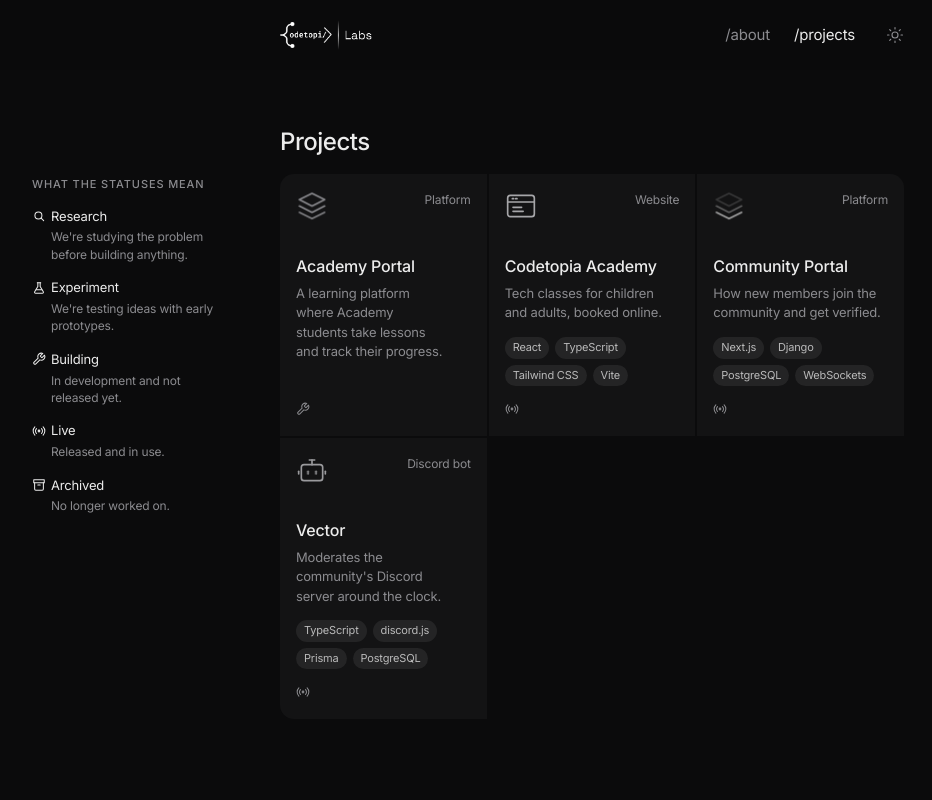
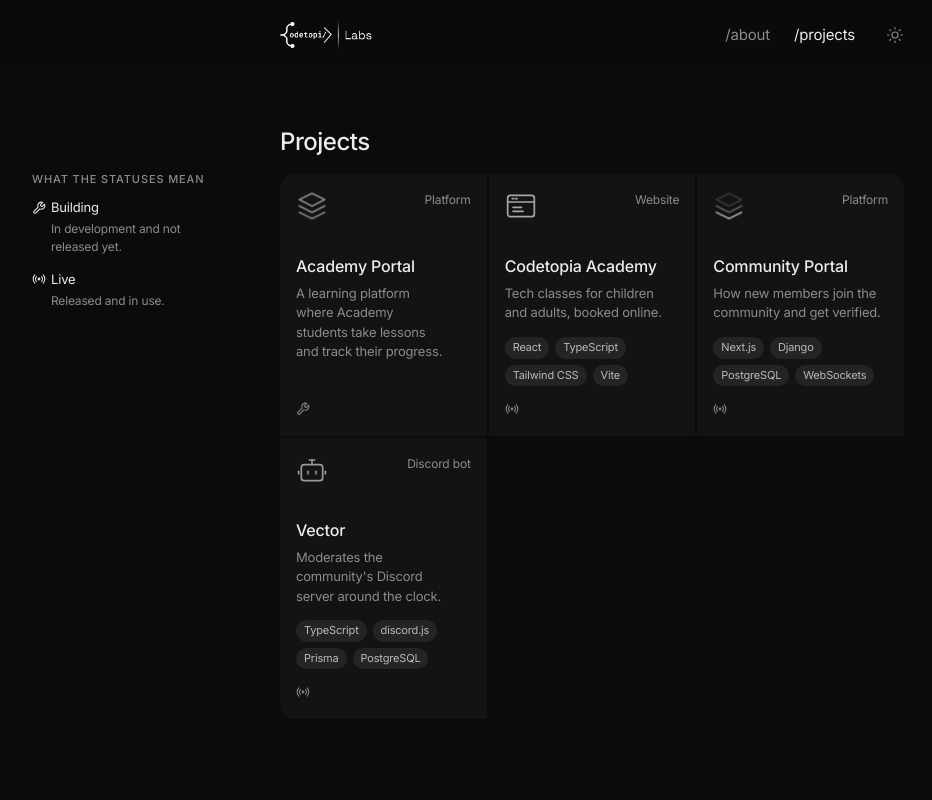
Before and after one commit to codetopialabs/labs, a React (Vite) app: page /projects in a window 1280 px wide. Shown: the top 800 px of the page, without its empty margins (48-980 px from the left). Built offline with nearby package versions, Linux system fonts and the light colour scheme.

Commit message:
Status key scrolls with the cards and lists only statuses in use

```diff
--- a/src/App.css
+++ b/src/App.css
@@ -755,15 +755,23 @@
   color: var(--text-muted);
 }
 
-/* Wide screens: the key moves into the left margin, level with the cards,
-   and the cards keep only the status icon. */
+/* Wide screens: the key moves into the left margin, level with the top of
+   the cards and scrolling with them, and the cards keep only the icon. */
 @media (min-width: 1280px) {
+  .work-with-key {
+    position: relative;
+  }
+
   .status-key-wrap {
-    position: fixed;
-    top: 11rem;
-    left: max(2rem, calc(50% - 21rem - 14rem));
+    position: absolute;
+    top: 0;
+    right: calc(100% + 3.5rem);
     width: 12rem;
     margin-top: 0;
+  }
+
+  .status-key-wrap .eyebrow {
+    line-height: 1;
   }
 
   .status-key-wrap .status-key {
--- a/src/components/WorkCards.tsx
+++ b/src/components/WorkCards.tsx
@@ -69,14 +69,16 @@ export function WorkCards({
   )
 }
 
-// The statuses with what each one means. On wide screens it sits in the
-// left margin beside the cards; on smaller ones it follows them.
-export function StatusKey() {
+// The statuses on the page with what each one means. On wide screens it
+// sits in the left margin level with the cards; on smaller ones it follows them.
+export function StatusKey({ statuses }: { statuses: Set<Status> }) {
   return (
     <section className="section status-key-wrap">
       <h2 className="eyebrow">What the statuses mean</h2>
       <dl className="status-key">
-        {(Object.keys(statusLabels) as Status[]).map((status) => (
+        {(Object.keys(statusLabels) as Status[])
+          .filter((status) => statuses.has(status))
+          .map((status) => (
           <div key={status}>
             <dt className="status">
               <StatusIcon status={status} />
--- a/src/pages/Projects.tsx
+++ b/src/pages/Projects.tsx
@@ -4,13 +4,16 @@ import { projects } from '../data/projects'
 
 export function Projects() {
   // The key only earns its space when projects are at different stages.
-  const withKey = new Set(projects.map((p) => p.status)).size > 1
+  const statuses = new Set(projects.map((p) => p.status))
+  const withKey = statuses.size > 1
   return (
     <>
       <title>Projects | Codetopia Labs</title>
       <h1>Projects</h1>
-      <WorkCards items={projects} detailed headingLevel={2} withKey={withKey} />
-      {withKey && <StatusKey />}
+      <div className="work-with-key">
+        <WorkCards items={projects} detailed headingLevel={2} withKey={withKey} />
+        {withKey && <StatusKey statuses={statuses} />}
+      </div>
       <WorkWithUs />
     </>
   )
```
